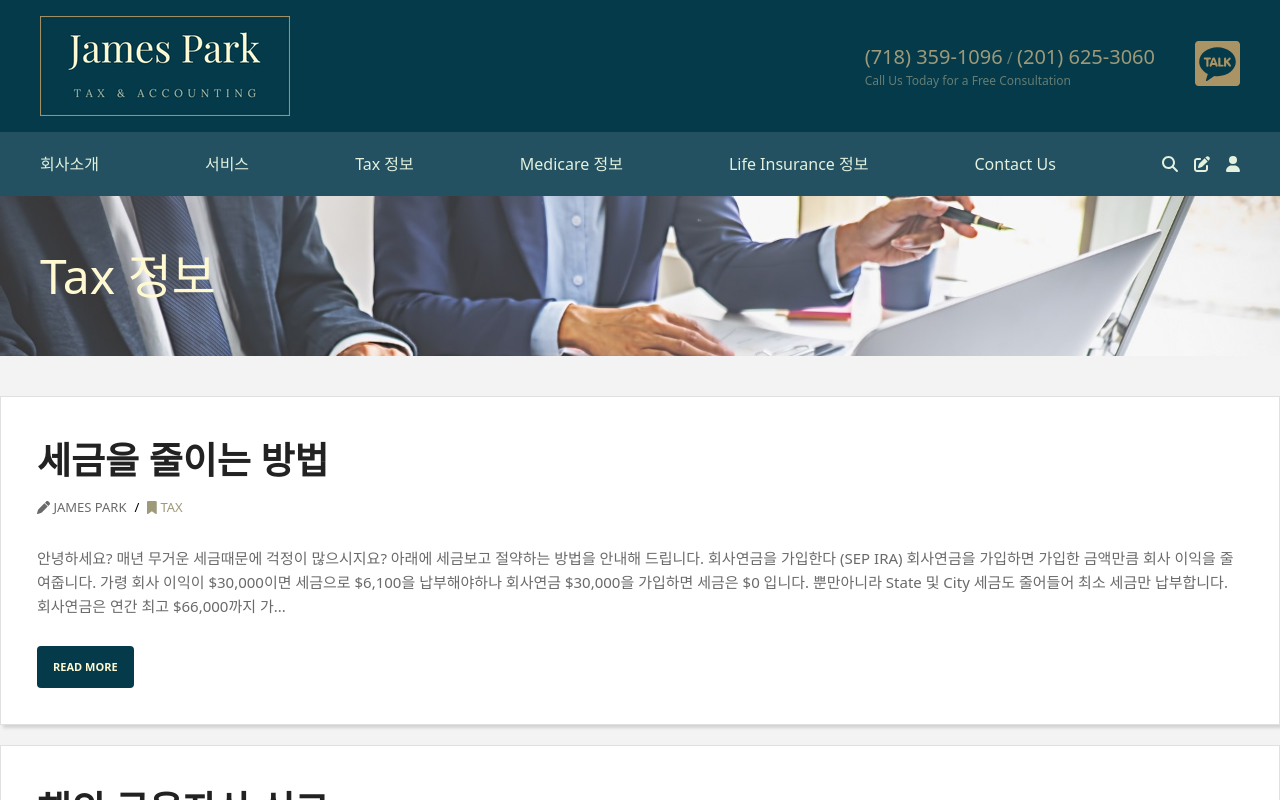
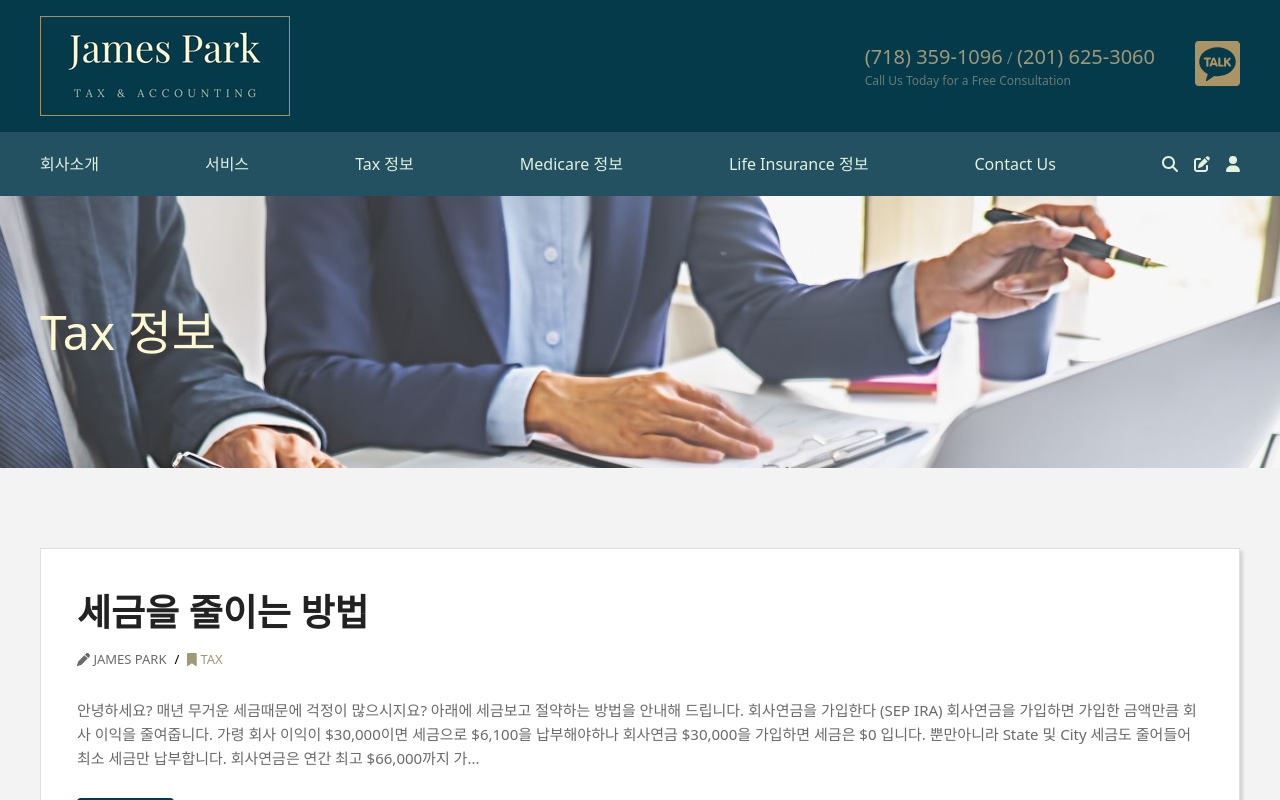
Before and after one commit to nooccarr/james-park-tax, a React (Vite) app: page /tax-info in a window 1280 px wide. Shown: the top 800 px of the page. Built offline with nearby package versions, Linux system fonts and the light colour scheme.

Commit message:
Apply tailwind styling to header image section, tax info page, and medicare page

```diff
--- a/src/app/components/MedicareInfo.jsx
+++ b/src/app/components/MedicareInfo.jsx
@@ -9,16 +9,16 @@ import InfoFooterImg from '../images/info-footer.png';
 import '../styles/medicare-info.css';
 
 const MedicareInfo = () => {
-  const [isMobile, setIsMobile] = useState(false);
+  // const [isMobile, setIsMobile] = useState(false);
 
-  useEffect(() => {
-    window.innerWidth <= 767 ? setIsMobile(true) : setIsMobile(false);
-    const onWindowResize = () => {
-      window.innerWidth <= 767 ? setIsMobile(true) : setIsMobile(false);
-    };
-    window.addEventListener('resize', onWindowResize);
-    return () => window.removeEventListener('resize', onWindowResize);
-  }, []);
+  // useEffect(() => {
+  //   window.innerWidth <= 767 ? setIsMobile(true) : setIsMobile(false);
+  //   const onWindowResize = () => {
+  //     window.innerWidth <= 767 ? setIsMobile(true) : setIsMobile(false);
+  //   };
+  //   window.addEventListener('resize', onWindowResize);
+  //   return () => window.removeEventListener('resize', onWindowResize);
+  // }, []);
 
   useEffect(() => {
     window.scroll({ top: 0, left: 0, behavior: 'smooth' });
@@ -30,20 +30,9 @@ const MedicareInfo = () => {
         <PageHeader title="Medicare 정보" />
       </div>
 
-      <div>
+      <div className="pt-20 pb-20 md:pb-40 mx-5 md:mx-10">
         <div>
-          <div>
-            <Outlet />
-          </div>
-        </div>
-        <div>
-          <div className="text-center" md={{ span: 8, offset: 2 }}>
-            {/* {!isMobile && (
-              <div aspectdiv={49 / 80}>
-                <img src={InfoFooterImg} alt='' />
-              </div>
-            )} */}
-          </div>
+          <Outlet />
         </div>
       </div>
     </div>
--- a/src/app/components/PageHeader.jsx
+++ b/src/app/components/PageHeader.jsx
@@ -4,11 +4,11 @@
 
 const PageHeader = ({ title }) => {
   return (
-    <div className="py-14">
+    <div className="py-16 md:py-28">
       {/* <div className="py-10"> */}
-      <div className="ps-5 md:ps-10">
+      <div className="ps-5 md:ps-10 flex flex-start">
         <div
-          className="text-5xl text-[#FFF9D1]"
+          className="text-4xl md:text-5xl text-[#FFF9D1] text-center"
           // style={{ color: '#FFF9D1', fontSize: '3em', fontWeight: 500 }}
         >
           {title}
--- a/src/app/components/PostList.jsx
+++ b/src/app/components/PostList.jsx
@@ -31,7 +31,7 @@ const PostList = ({ searchMessage, posts, category, handleSearchReset }) => {
         <div className="mb-5">
           <div className="justify-content-lg-center">
             <div md="auto">
-              <h2 className="py-5 search-message">{searchMessage}</h2>
+              <h2 className="search-message">{searchMessage}</h2>
             </div>
           </div>
 
--- a/src/app/components/TaxInfo.jsx
+++ b/src/app/components/TaxInfo.jsx
@@ -9,16 +9,16 @@ import InfoFooterImg from '../images/info-footer.png';
 import '../styles/tax-info.css';
 
 const TaxInfo = () => {
-  const [isMobile, setIsMobile] = useState(false);
+  // const [isMobile, setIsMobile] = useState(false);
 
-  useEffect(() => {
-    window.innerWidth <= 767 ? setIsMobile(true) : setIsMobile(false);
-    const onWindowResize = () => {
-      window.innerWidth <= 767 ? setIsMobile(true) : setIsMobile(false);
-    };
-    window.addEventListener('resize', onWindowResize);
-    return () => window.removeEventListener('resize', onWindowResize);
-  }, []);
+  // useEffect(() => {
+  //   window.innerWidth <= 767 ? setIsMobile(true) : setIsMobile(false);
+  //   const onWindowResize = () => {
+  //     window.innerWidth <= 767 ? setIsMobile(true) : setIsMobile(false);
+  //   };
+  //   window.addEventListener('resize', onWindowResize);
+  //   return () => window.removeEventListener('resize', onWindowResize);
+  // }, []);
 
   useEffect(() => {
     window.scroll({ top: 0, left: 0, behavior: 'smooth' });
@@ -30,20 +30,9 @@ const TaxInfo = () => {
         <PageHeader title="Tax 정보" />
       </div>
 
-      <div>
+      <div className="pt-20 pb-20 md:pb-40 mx-5 md:mx-10">
         <div>
-          <div>
-            <Outlet />
-          </div>
-        </div>
-        <div>
-          <div className="text-center" md={{ span: 8, offset: 2 }}>
-            {/* {!isMobile && (
-              <div aspectdiv={49 / 80}>
-                <img src={InfoFooterImg} alt="" />
-              </div>
-            )} */}
-          </div>
+          <Outlet />
         </div>
       </div>
     </div>
--- a/src/app/output.css
+++ b/src/app/output.css
@@ -582,9 +582,9 @@ video {
   order: -9999;
 }
 
-.mx-10 {
-  margin-left: 2.5rem;
-  margin-right: 2.5rem;
+.mx-5 {
+  margin-left: 1.25rem;
+  margin-right: 1.25rem;
 }
 
 .mx-auto {
@@ -607,17 +607,16 @@ video {
   margin-bottom: 1.25rem;
 }
 
-.mx-5 {
-  margin-left: 1.25rem;
-  margin-right: 1.25rem;
-}
-
 .mb-0 {
   margin-bottom: 0px;
 }
 
 .mb-2 {
   margin-bottom: 0.5rem;
+}
+
+.mb-20 {
+  margin-bottom: 5rem;
 }
 
 .mb-3 {
@@ -660,10 +659,6 @@ video {
   margin-top: 1.5rem;
 }
 
-.mb-20 {
-  margin-bottom: 5rem;
-}
-
 .flex {
   display: flex;
 }
@@ -684,12 +679,12 @@ video {
   aspect-ratio: 1 / 1;
 }
 
+.min-h-\[900px\] {
+  min-height: 900px;
+}
+
 .min-h-full {
   min-height: 100%;
-}
-
-.w-1\/2 {
-  width: 50%;
 }
 
 .w-full {
@@ -702,10 +697,6 @@ video {
 
 .resize {
   resize: both;
-}
-
-.flex-row {
-  flex-direction: row;
 }
 
 .flex-col {
@@ -732,8 +723,8 @@ video {
   justify-content: space-between;
 }
 
-.justify-around {
-  justify-content: space-around;
+.gap-1 {
+  gap: 0.25rem;
 }
 
 .gap-10 {
@@ -746,18 +737,6 @@ video {
 
 .gap-4 {
   gap: 1rem;
-}
-
-.gap-2 {
-  gap: 0.5rem;
-}
-
-.gap-1 {
-  gap: 0.25rem;
-}
-
-.gap-20 {
-  gap: 5rem;
 }
 
 .gap-x-6 {
@@ -821,9 +800,24 @@ video {
   padding-right: 0.875rem;
 }
 
+.px-5 {
+  padding-left: 1.25rem;
+  padding-right: 1.25rem;
+}
+
 .px-6 {
   padding-left: 1.5rem;
   padding-right: 1.5rem;
+}
+
+.py-10 {
+  padding-top: 2.5rem;
+  padding-bottom: 2.5rem;
+}
+
+.py-14 {
+  padding-top: 3.5rem;
+  padding-bottom: 3.5rem;
 }
 
 .py-2 {
@@ -834,6 +828,11 @@ video {
 .py-2\.5 {
   padding-top: 0.625rem;
   padding-bottom: 0.625rem;
+}
+
+.py-20 {
+  padding-top: 5rem;
+  padding-bottom: 5rem;
 }
 
 .py-24 {
@@ -856,24 +855,9 @@ video {
   padding-bottom: 1.25rem;
 }
 
-.px-5 {
-  padding-left: 1.25rem;
-  padding-right: 1.25rem;
-}
-
-.py-10 {
-  padding-top: 2.5rem;
-  padding-bottom: 2.5rem;
-}
-
-.py-12 {
-  padding-top: 3rem;
-  padding-bottom: 3rem;
-}
-
-.py-14 {
-  padding-top: 3.5rem;
-  padding-bottom: 3.5rem;
+.py-28 {
+  padding-top: 7rem;
+  padding-bottom: 7rem;
 }
 
 .py-16 {
@@ -905,10 +889,6 @@ video {
   padding-inline-start: 0px;
 }
 
-.ps-2 {
-  padding-inline-start: 0.5rem;
-}
-
 .ps-5 {
   padding-inline-start: 1.25rem;
 }
@@ -921,6 +901,18 @@ video {
   padding-top: 1.25rem;
 }
 
+.pb-40 {
+  padding-bottom: 10rem;
+}
+
+.pt-20 {
+  padding-top: 5rem;
+}
+
+.pb-20 {
+  padding-bottom: 5rem;
+}
+
 .text-center {
   text-align: center;
 }
@@ -928,6 +920,11 @@ video {
 .text-3xl {
   font-size: 1.875rem;
   line-height: 2.25rem;
+}
+
+.text-5xl {
+  font-size: 3rem;
+  line-height: 1;
 }
 
 .text-base {
@@ -945,11 +942,6 @@ video {
   line-height: 2.5rem;
 }
 
-.text-5xl {
-  font-size: 3rem;
-  line-height: 1;
-}
-
 .font-bold {
   font-weight: 700;
 }
@@ -958,20 +950,17 @@ video {
   font-weight: 600;
 }
 
-.font-normal {
-  font-weight: 400;
-}
-
 .leading-7 {
   line-height: 1.75rem;
 }
 
-.leading-5 {
-  line-height: 1.25rem;
+.tracking-tight {
+  letter-spacing: -0.025em;
 }
 
-.tracking-tight {
-  letter-spacing: -0.025em;
+.text-\[\#FFF9D1\] {
+  --tw-text-opacity: 1;
+  color: rgb(255 249 209 / var(--tw-text-opacity));
 }
 
 .text-blue-500 {
@@ -997,15 +986,6 @@ video {
 .text-white {
   --tw-text-opacity: 1;
   color: rgb(255 255 255 / var(--tw-text-opacity));
-}
-
-.text-\[\'\#FFF9D1\'\] {
-  color: '#FFF9D1';
-}
-
-.text-\[\#FFF9D1\] {
-  --tw-text-opacity: 1;
-  color: rgb(255 249 209 / var(--tw-text-opacity));
 }
 
 .shadow-sm {
@@ -1045,11 +1025,6 @@ video {
     padding-bottom: 8rem;
   }
 
-  .sm\:px-10 {
-    padding-left: 2.5rem;
-    padding-right: 2.5rem;
-  }
-
   .sm\:text-5xl {
     font-size: 3rem;
     line-height: 1;
@@ -1070,10 +1045,6 @@ video {
     display: inline-block;
   }
 
-  .md\:flex {
-    display: flex;
-  }
-
   .md\:hidden {
     display: none;
   }
@@ -1086,16 +1057,8 @@ video {
     min-width: 250px;
   }
 
-  .md\:flex-none {
-    flex: none;
-  }
-
   .md\:flex-row {
     flex-direction: row;
-  }
-
-  .md\:gap-10 {
-    gap: 2.5rem;
   }
 
   .md\:gap-20 {
@@ -1107,8 +1070,22 @@ video {
     padding-right: 2.5rem;
   }
 
+  .md\:py-28 {
+    padding-top: 7rem;
+    padding-bottom: 7rem;
+  }
+
   .md\:ps-10 {
     padding-inline-start: 2.5rem;
+  }
+
+  .md\:pb-40 {
+    padding-bottom: 10rem;
+  }
+
+  .md\:text-5xl {
+    font-size: 3rem;
+    line-height: 1;
   }
 }
 
```
